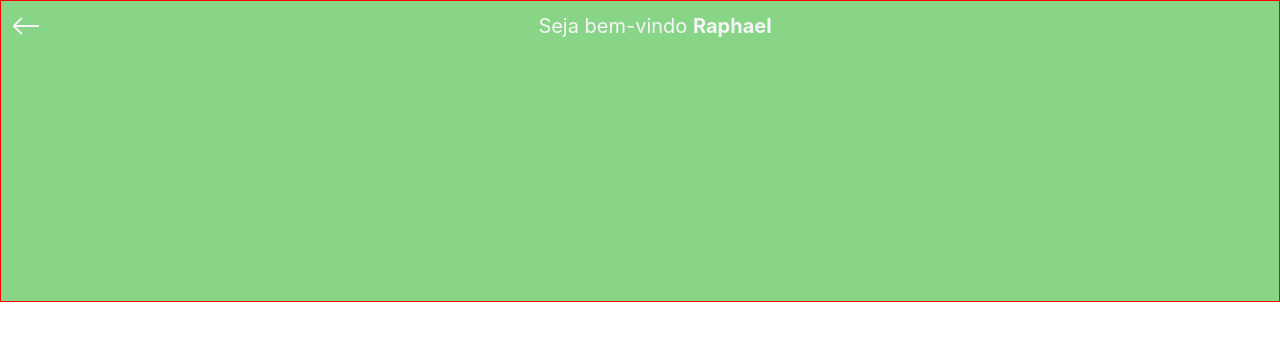
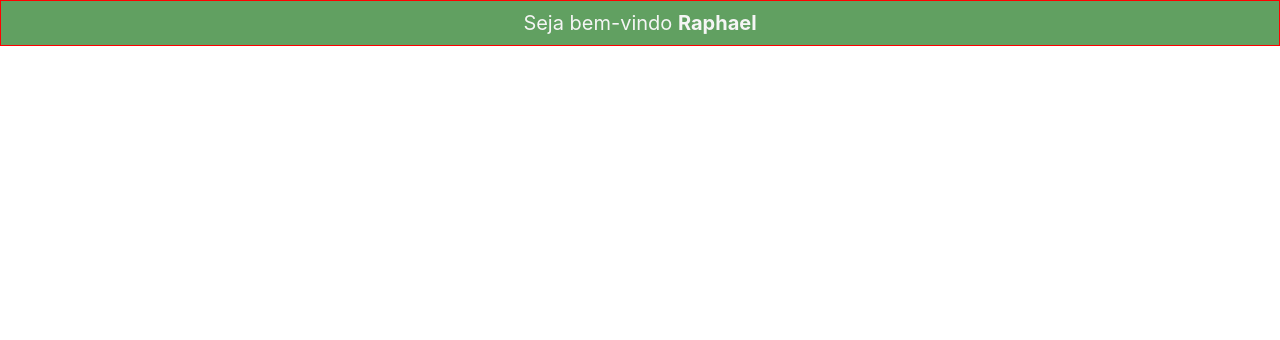
Before and after one commit to rapha-lisboa/ControladorDeGastos, a plain HTML site: page Front/Home/home.html in a window 1280 px wide. Drawn offline with Linux system fonts and the light colour scheme.

Commit message:
Boas vindas pt2

```diff
--- a/Front/Home/home.css
+++ b/Front/Home/home.css
@@ -25,10 +25,9 @@ body * {
 }
 
 #light-green-area{
-    background-color: rgb(136, 213, 136);
+    background-color: rgb(97, 160, 97);
     display: flex;
     flex-direction: column;
-    height: 300px;
 }
 
 #profile {
--- a/Front/Home/home.html
+++ b/Front/Home/home.html
@@ -10,9 +10,6 @@
     <div id="container">
         <div id="light-green-area">
             <div id="profile">
-                <svg xmlns="http://www.w3.org/2000/svg" width="30" height="30" fill="currentColor" class="bi bi-arrow-left" viewBox="0 0 16 16">
-                    <path fill-rule="evenodd" d="M15 8a.5.5 0 0 0-.5-.5H2.707l3.147-3.146a.5.5 0 1 0-.708-.708l-4 4a.5.5 0 0 0 0 .708l4 4a.5.5 0 0 0 .708-.708L2.707 8.5H14.5A.5.5 0 0 0 15 8"/>
-                </svg>
                 <p id="welcome"></p>
             </div>
         </div>
```
